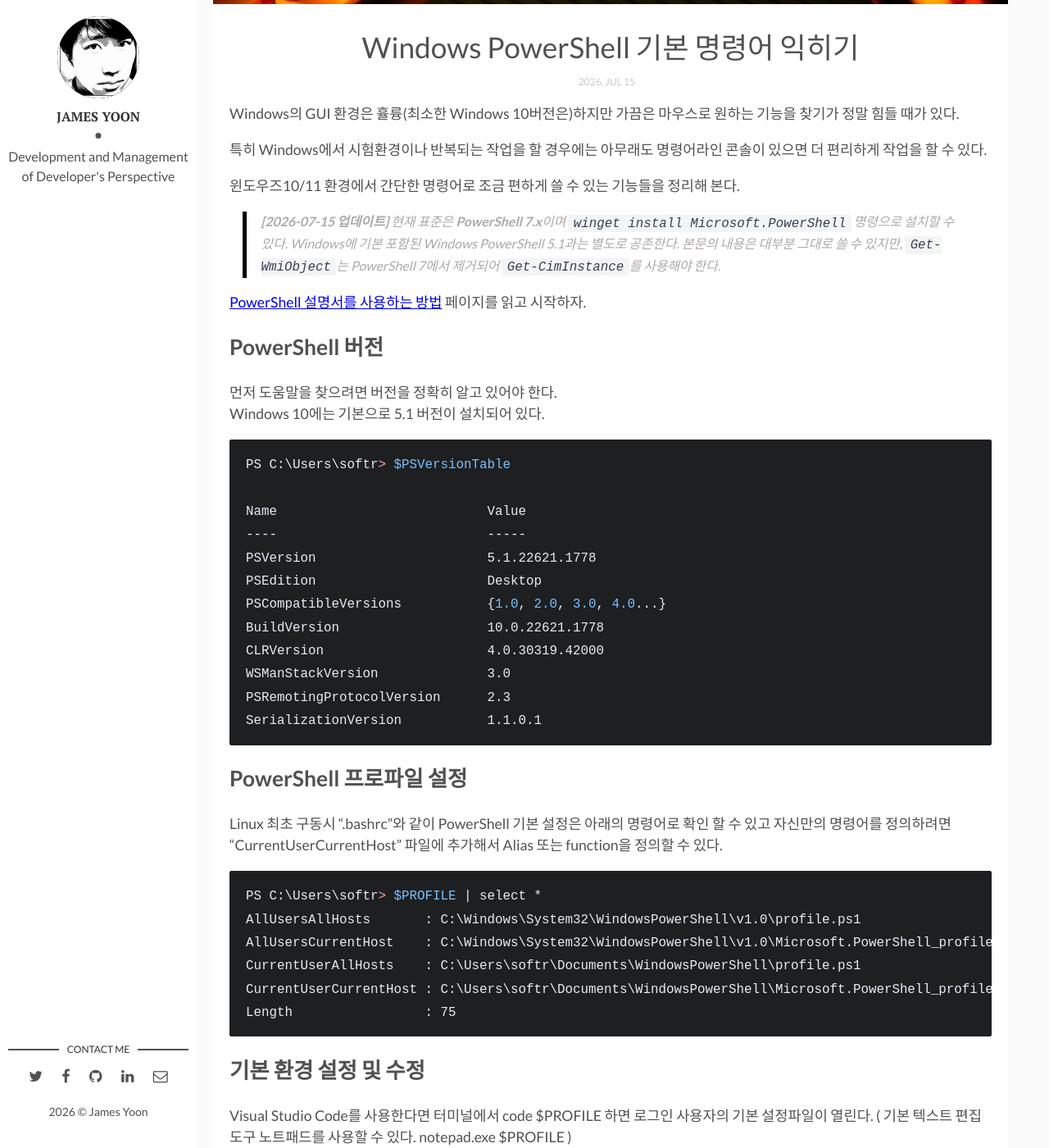
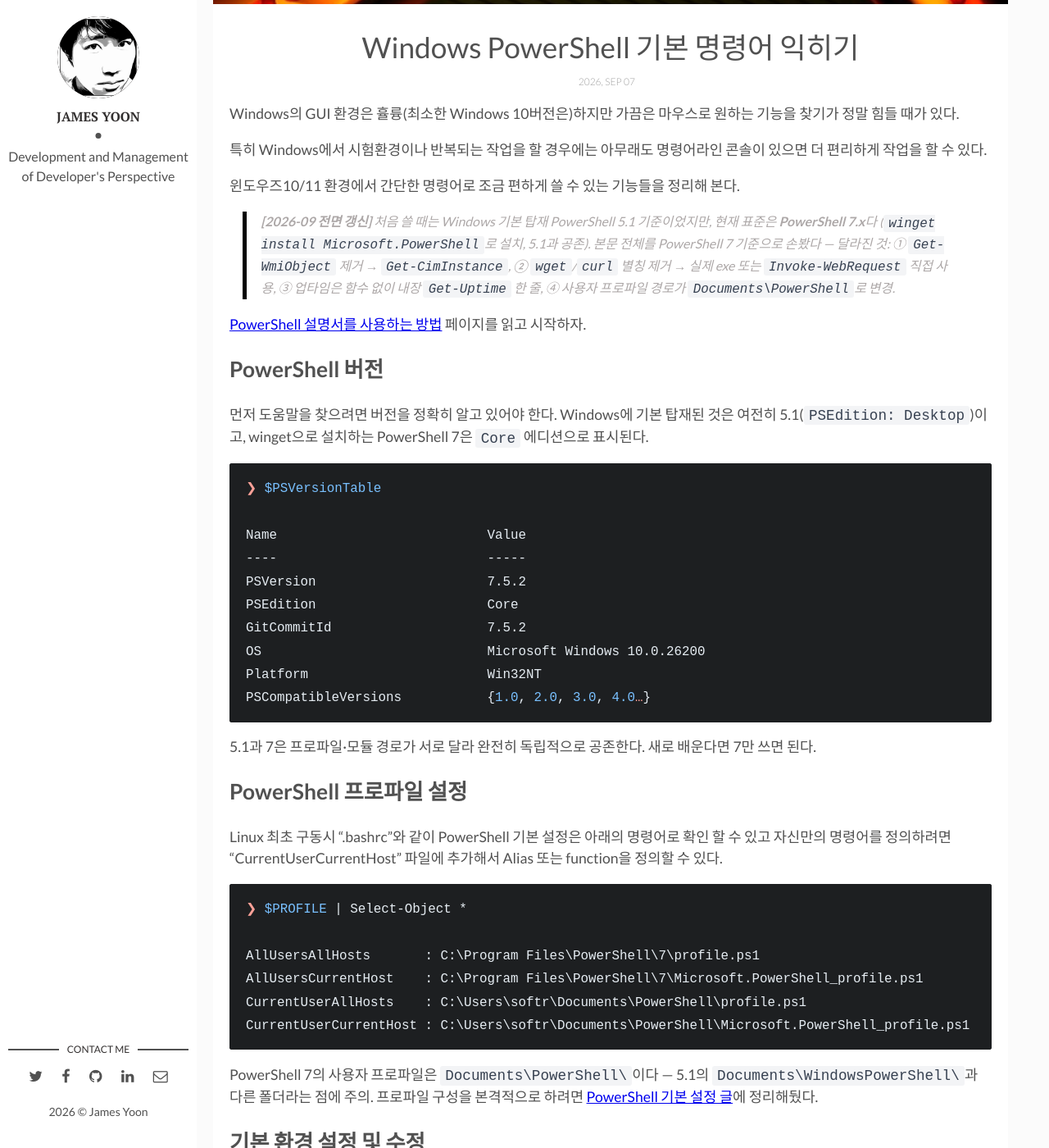
Before and after one commit to butteryoon/butteryoon.github.io, a Jekyll site: the page built from _posts/2020-07-16-WindowsPowerShell.md, in a window 1280 px wide and 1400 px high, scrolled down 515 px. Shown: the whole window at 82% size. Built offline with Jekyll 4.4.1, drawn with Linux system fonts in a browser that asks for light colours; comment, search, counter and statistics services are not loaded; some of the changed text lies outside the part shown.

Commit message:
SEO 리프레시: 트래픽 상위 3개 글 전면 갱신 (PowerShell 7.x, Tailscale, ffmpeg 8.x)
- PowerShell 글: 5.1 → 7.x 기준 전면 갱신 (버전 표, 프로필 경로, wget/curl 별칭 제거 반영, Get-Uptime, winget, 오타 수정)
- Tailscale 글: Personal 플랜 조건 재확인, Tailscale SSH·MagicDNS 보강, 구버전 표기·오타 정리
- ffmpeg 글: ffmpeg 8.x·winget 설치 반영, SRT 스트리밍/MediaMTX 섹션 추가, comments 프런트매터 보강

8월 순위 하락 대응 콘텐츠 리프레시 (GSC 분석 후속)

Co-Authored-By: Claude Fable 5 <noreply@anthropic.com>
Claude-Session: https://claude.ai/code/session_01GP584Scs1goEpQgpanpNdb

````diff
--- a/_posts/2020-07-16-WindowsPowerShell.md
+++ b/_posts/2020-07-16-WindowsPowerShell.md
@@ -4,7 +4,7 @@ title: "Windows PowerShell 기본 명령어 익히기"
 description: "Windows PowerShell 에서 쓸 수 있는 기본 명령어들을 알아보고 Linux 명령어와 비교해본다."
 img: "powershell_title.jpg"
 date: 2020-09-11 22:00:00 +0900
-last_modified_at: 2026-07-15 16:00:00 +0900
+last_modified_at: 2026-09-07 23:10:00 +0900
 tags: [Windows10, powershell, 파워쉘, ps1, script, Invoke-WebRequest] # add tag
 related: Windows10
 categories: dev
@@ -18,42 +18,43 @@ Windows의 GUI 환경은 휼륭(최소한 Windows 10버전은)하지만 가끔
 
 <!--more-->
 
-> **[2026-07-15 업데이트]** 현재 표준은 **PowerShell 7.x**이며 `winget install Microsoft.PowerShell` 명령으로 설치할 수 있다. Windows에 기본 포함된 Windows PowerShell 5.1과는 별도로 공존한다. 본문의 내용은 대부분 그대로 쓸 수 있지만, `Get-WmiObject`는 PowerShell 7에서 제거되어 `Get-CimInstance`를 사용해야 한다.
+> **[2026-09 전면 갱신]** 처음 쓸 때는 Windows 기본 탑재 PowerShell 5.1 기준이었지만, 현재 표준은 **PowerShell 7.x**다 (`winget install Microsoft.PowerShell`로 설치, 5.1과 공존). 본문 전체를 PowerShell 7 기준으로 손봤다 — 달라진 것: ① `Get-WmiObject` 제거 → `Get-CimInstance`, ② `wget`/`curl` 별칭 제거 → 실제 exe 또는 `Invoke-WebRequest` 직접 사용, ③ 업타임은 함수 없이 내장 `Get-Uptime` 한 줄, ④ 사용자 프로파일 경로가 `Documents\PowerShell`로 변경.
 
-[PowerShell 설명서를 사용하는 방법](https://learn.microsoft.com/ko-kr/powershell/scripting/how-to-use-docs?view=powershell-5.1) 페이지를 읽고 시작하자.
+[PowerShell 설명서를 사용하는 방법](https://learn.microsoft.com/ko-kr/powershell/scripting/how-to-use-docs?view=powershell-7.5) 페이지를 읽고 시작하자.
 
 ## PowerShell 버전
 
-먼저 도움말을 찾으려면 버전을 정확히 알고 있어야 한다.
-Windows 10에는 기본으로 5.1 버전이 설치되어 있다.
+먼저 도움말을 찾으려면 버전을 정확히 알고 있어야 한다. Windows에 기본 탑재된 것은 여전히 5.1(`PSEdition: Desktop`)이고, winget으로 설치하는 PowerShell 7은 `Core` 에디션으로 표시된다.
 
 ```powershell
-PS C:\Users\softr> $PSVersionTable
+❯ $PSVersionTable
 
 Name                           Value
 ----                           -----
-PSVersion                      5.1.22621.1778
-PSEdition                      Desktop
-PSCompatibleVersions           {1.0, 2.0, 3.0, 4.0...}
-BuildVersion                   10.0.22621.1778
-CLRVersion                     4.0.30319.42000
-WSManStackVersion              3.0
-PSRemotingProtocolVersion      2.3
-SerializationVersion           1.1.0.1
+PSVersion                      7.5.2
+PSEdition                      Core
+GitCommitId                    7.5.2
+OS                             Microsoft Windows 10.0.26200
+Platform                       Win32NT
+PSCompatibleVersions           {1.0, 2.0, 3.0, 4.0…}
 ```
+
+5.1과 7은 프로파일·모듈 경로가 서로 달라 완전히 독립적으로 공존한다. 새로 배운다면 7만 쓰면 된다.
 
 ## PowerShell 프로파일 설정
 
 Linux 최초 구동시 ".bashrc"와 같이 PowerShell 기본 설정은 아래의 명령어로 확인 할 수 있고 자신만의 명령어를 정의하려면 "CurrentUserCurrentHost" 파일에 추가해서 Alias 또는 function을 정의할 수 있다.
 
 ```powershell
-PS C:\Users\softr> $PROFILE | select *
-AllUsersAllHosts       : C:\Windows\System32\WindowsPowerShell\v1.0\profile.ps1
-AllUsersCurrentHost    : C:\Windows\System32\WindowsPowerShell\v1.0\Microsoft.PowerShell_profile.ps1
-CurrentUserAllHosts    : C:\Users\softr\Documents\WindowsPowerShell\profile.ps1
-CurrentUserCurrentHost : C:\Users\softr\Documents\WindowsPowerShell\Microsoft.PowerShell_profile.ps1
-Length                 : 75
+❯ $PROFILE | Select-Object *
+
+AllUsersAllHosts       : C:\Program Files\PowerShell\7\profile.ps1
+AllUsersCurrentHost    : C:\Program Files\PowerShell\7\Microsoft.PowerShell_profile.ps1
+CurrentUserAllHosts    : C:\Users\softr\Documents\PowerShell\profile.ps1
+CurrentUserCurrentHost : C:\Users\softr\Documents\PowerShell\Microsoft.PowerShell_profile.ps1
 ```
+
+PowerShell 7의 사용자 프로파일은 `Documents\PowerShell\`이다 — 5.1의 `Documents\WindowsPowerShell\`과 다른 폴더라는 점에 주의. 프로파일 구성을 본격적으로 하려면 [PowerShell 기본 설정 글]({{site.baseurl}}/tools/2026/07/15/powershell_profile.html)에 정리해뒀다.
 
 ## 기본 환경 설정 및 수정
 
@@ -110,17 +111,17 @@ Alias           grep -> Select-String
 
 ```powershell
 Set-Alias vi -Value vim
-Set-Alias python -Value 'C:\Python39\python.exe'
+Set-Alias python -Value 'C:\Python311\python.exe'
 Set-Alias grep -Value select-string
 Set-Alias hash -Value Get-FileHash
-Set-Alias find -Valie Get-ChildItem
+Set-Alias find -Value Get-ChildItem
 ```
 
 ### Uninstall-Package : 설치된 프로그램 삭제
 
 **"Get-Package -Name Ahn*"** 명령어로 프로그램 이름을 찾을 수 있고 **"Uninstall-Packages"**로 설치된 패키지를 지울 수 있다.
 
-> **PowerShell 7** 에서는 **Install-Packages**로 설치한 패키지만 볼 수 있다.
+> PowerShell 7의 PackageManagement로는 그걸로 설치한 패키지만 관리된다. 요즘 앱 설치·삭제의 표준은 **winget**이다: `winget list 이름` → `winget uninstall 이름`.
 
 
 ```powershell
@@ -275,43 +276,37 @@ Mode                 LastWriteTime         Length Name
 
 ### 인터넷에서 파일 다운로드
 
-wget 명령어가 "Invoke-WebRequest"로 Alias 설정되어 있다.
+5.1에서는 `wget`/`curl`이 `Invoke-WebRequest`의 별칭이었지만, **PowerShell 7에서는 이 별칭들이 제거**됐다 — Windows 10 이후 기본 탑재된 실제 curl.exe와의 충돌을 없애기 위해서다. 지금은 둘 중 하나를 쓰면 된다.
 
 ```powershell
-PS C:\Users\softr> Get-Alias wget
+# 내장 cmdlet — 결과를 객체로 다뤄야 할 때
+Invoke-WebRequest https://example.com/file.zip -OutFile file.zip
 
-CommandType     Name                                               Version    Source
------------     ----                                               -------    ------
-Alias           wget -> Invoke-WebRequest
+# 기본 탑재 curl.exe — 단순 다운로드는 이쪽이 빠르고 편하다
+curl.exe -LO https://example.com/file.zip
 ```
 
-> 스크립트가 아니고 터미널에서 쓸 때는 wget.exe를 쓰는게 좋다.
-> Invoke-WebRequest 명령어는 반응이 쫌 느리다.
-
-```powershell
-Invoke-WebRequest http://ax.itunes.apple.com/detection/itmsCheck.js -o itemsCheck.js
-```
+> 5.1에서 넘어온 스크립트에 `wget ...`이 있다면 PowerShell 7에서는 그대로 실패하니 위 형태로 바꿔야 한다.
 
 ### Windows Uptime
 
-Linux의 uptime 명령어와 같은 기능이며 파워쉘 함수로 등록해서 사용한다.
+PowerShell 7에는 **`Get-Uptime`이 내장**되어 함수를 만들 필요가 없어졌다.
 
 ```powershell
-Function uptime {Get-WmiObject -Class Win32_OperatingSystem | Select-Object @{n='LastBoot';e={$_.ConvertToDateTime($_.LastBootUpTime)}}}
+❯ Get-Uptime
 
-LastBoot
---------
-2020-10-14 오후 4:09:40
+Days              : 2
+Hours             : 7
+Minutes           : 41
+
+❯ Get-Uptime -Since        # 부팅 시각
+2026년 9월 5일 토요일 오후 2:12:33
 ```
 
-> "PowerShell7"에서는 "Get-WmiObject" 대신 "Get-CimInstance" cmdlet을 사용한다.
+5.1에서 쓰던 `Get-WmiObject`는 7에서 제거됐다 — WMI 조회가 필요하면 `Get-CimInstance`를 쓴다.
 
 ```powershell
 ❯ Get-CimInstance -ClassName Win32_OperatingSystem | Select-Object LastBootUpTime
-
-LastBootUpTime
---------------
-2020-12-21 오후 3:34:05
 ```
 
 ## HASH 함수
@@ -370,8 +365,8 @@ Wi-Fi               Qualcomm Atheros QCA9377 Wireless Netw…     7      Disconn
 
 ## 참고 URL
 
-- [1장 - PowerShell 시작](https://learn.microsoft.com/ko-kr/powershell/scripting/learn/ps101/01-getting-started?view=powershell-5.1)
-- [PowerShell이란?](https://learn.microsoft.com/ko-kr/powershell/scripting/overview?view=powershell-7.4)
+- [1장 - PowerShell 시작](https://learn.microsoft.com/ko-kr/powershell/scripting/learn/ps101/01-getting-started?view=powershell-7.5)
+- [PowerShell이란?](https://learn.microsoft.com/ko-kr/powershell/scripting/overview?view=powershell-7.5)
 - [Windows Terminal Preview 릴리스](https://www.lesstif.com/pages/viewpage.action?pageId=71401723)
 - [execution of scripts is disabled on this system.](https://www.hahwul.com/2017/08/powershell-execution-of-scripts-is.html)
 - [Use Windows PowerShell to search for files](https://devblogs.microsoft.com/scripting/use-windows-powershell-to-search-for-files/)
````
Also changed, not shown: other parts of _posts/2020-07-16-WindowsPowerShell.md (+3 -3 lines), _posts/2020-11-17-ffmpeg_cam_streaming.md (+20 -3 lines), _posts/2023-11-14-tailscale.md (+13 -9 lines).
